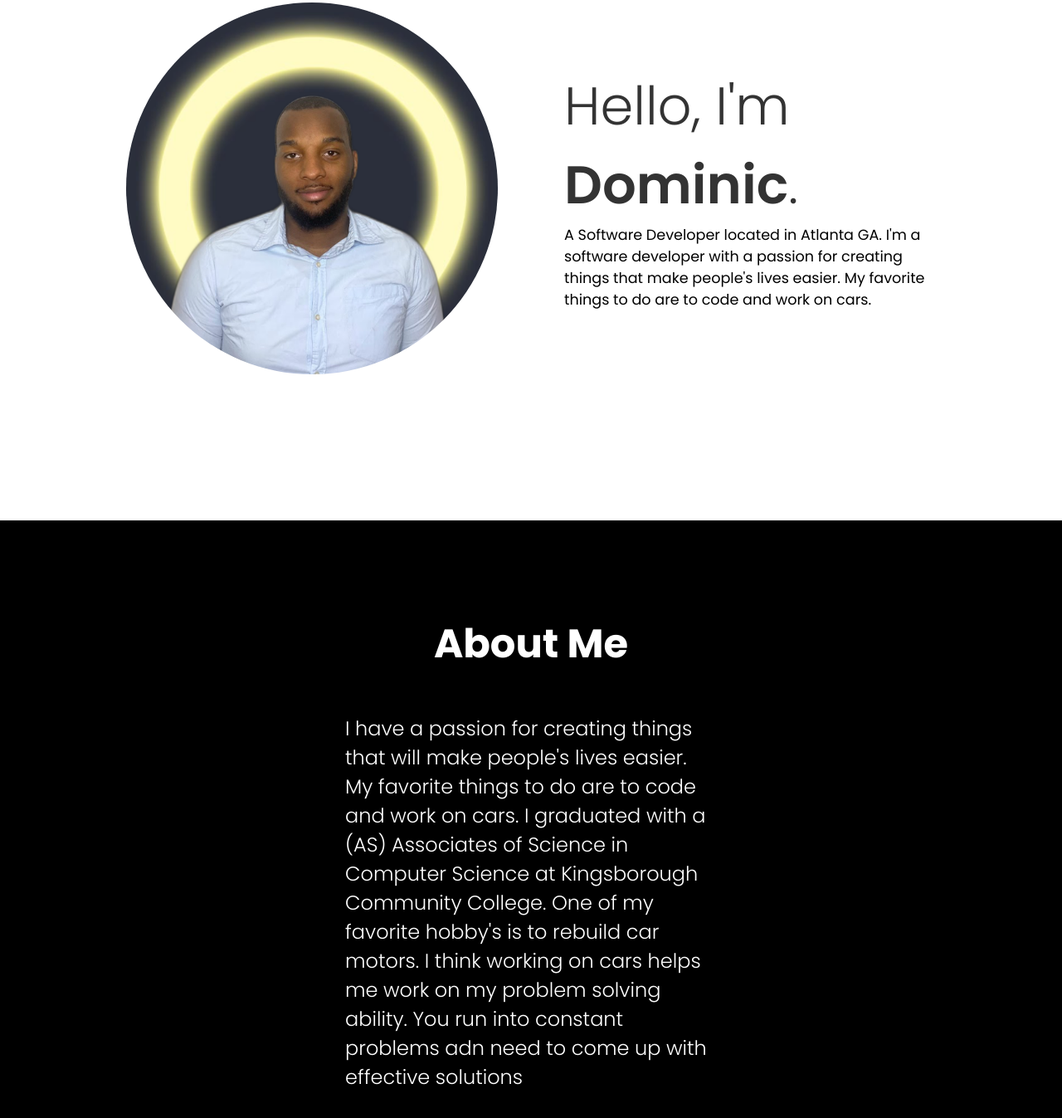
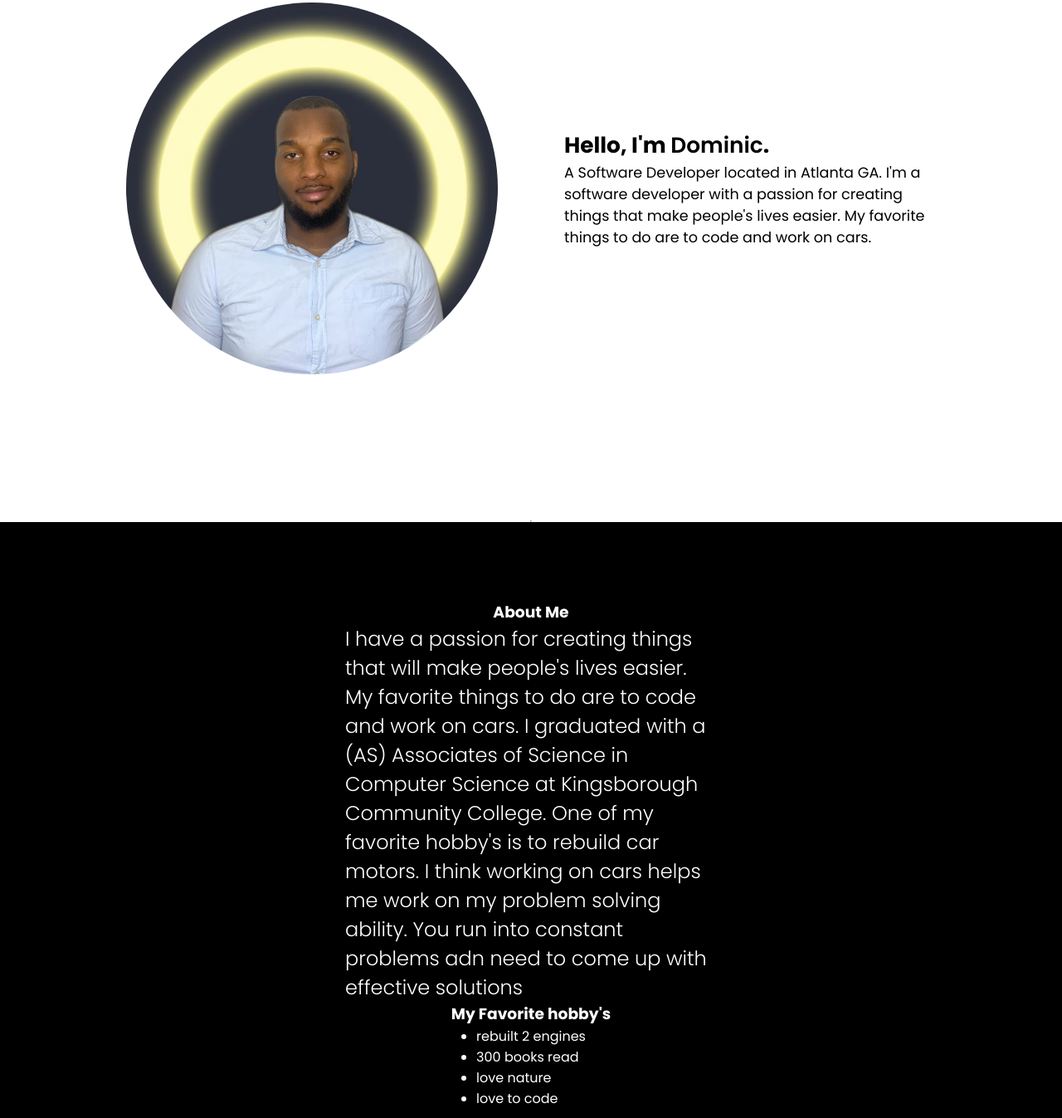
Before and after one commit to Yosabba/Yosabba.github.io, a plain HTML site: page index.html in a window 1280 px wide. Shown: the part 273-1620 px from the top of the page at 83% size. Drawn offline with Linux system fonts and the light colour scheme.

Commit message:
added changes to text

```diff
--- a/index.html
+++ b/index.html
@@ -31,7 +31,7 @@
       <section class="hero">
         <img src="./profilepic.png" alt="Picture of dominic" />
         <div class="hero-text">
-          <h1>Hello, I'm <span>Dominic</span>.</h1>
+          <h2>Hello, I'm <span>Dominic</span>.</h2>
           <p>
             A Software Developer located in Atlanta GA. I'm a software developer
             with a passion for creating things that make people's lives easier.
@@ -40,9 +40,11 @@
         </div>
       </section>
 
+      <hr/>
+
       <!-- about section -->
       <article id="about" class="about-me">
-        <h2>About Me</h2>
+        <h3>About Me</h3>
         <p>
           I have a passion for creating things that will make people's lives
           easier. My favorite things to do are to code and work on cars. I
@@ -52,6 +54,13 @@
           problem solving ability. You run into constant problems adn need to
           come up with effective solutions
         </p>
+        <h3>My Favorite hobby's</h3>
+        <ul>
+          <li>rebuilt 2 engines</li>
+          <li>300 books read</li>
+          <li>love nature</li>
+          <li>love to code</li>
+        </ul>
       </article>
       <!-- contact section with form -->
       <section id="contact" class="contact">
```
